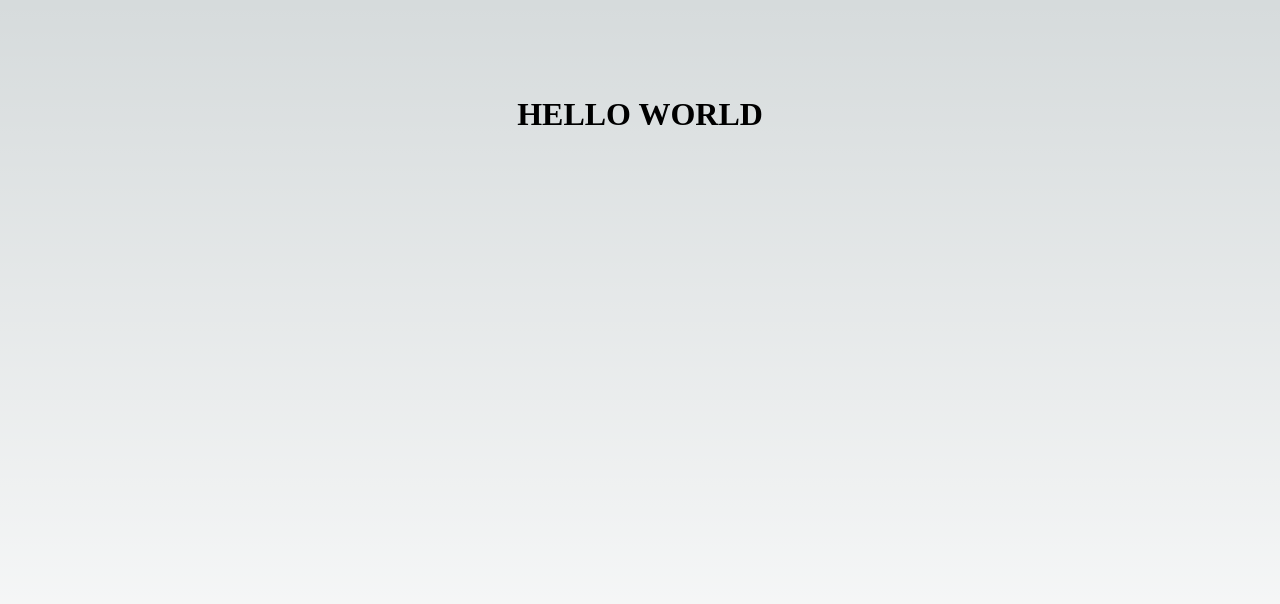
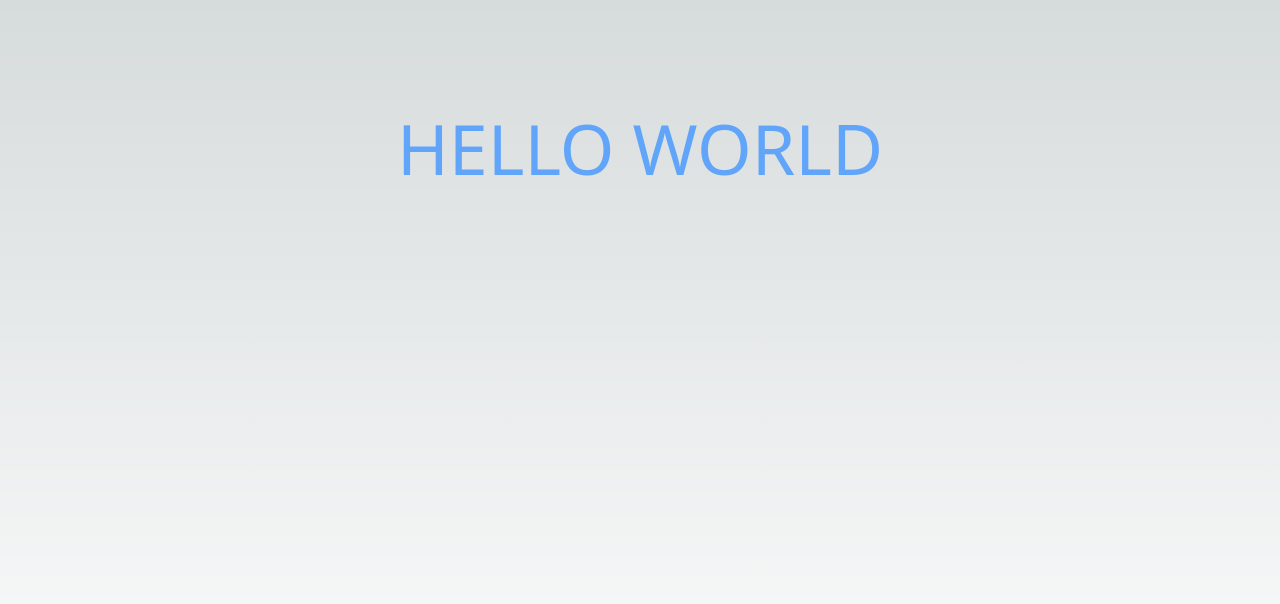
Before and after one commit to azad71/restaurant-reservations, a Next.js app: page / in a window 1280 px wide. Shown: the top 604 px of the page. Built offline with nearby package versions, Linux system fonts and the light colour scheme.

Commit message:
added tailwind css

```diff
--- a/app/page.tsx
+++ b/app/page.tsx
@@ -7,7 +7,7 @@ const inter = Inter({ subsets: ["latin"] });
 export default function Home() {
   return (
     <main className={styles.main}>
-      <h1>HELLO WORLD</h1>
+      <h1 className="text-blue-400 text-7xl">HELLO WORLD</h1>
     </main>
   );
 }
--- a/package.json
+++ b/package.json
@@ -17,5 +17,10 @@
     "react": "18.2.0",
     "react-dom": "18.2.0",
     "typescript": "5.1.3"
+  },
+  "devDependencies": {
+    "autoprefixer": "^10.4.13",
+    "postcss": "^8.4.20",
+    "tailwindcss": "^3.2.4"
   }
 }
--- /dev/null
+++ b/postcss.config.js
@@ -0,0 +1,6 @@
+module.exports = {
+  plugins: {
+    tailwindcss: {},
+    autoprefixer: {},
+  },
+}
--- /dev/null
+++ b/tailwind.config.js
@@ -0,0 +1,21 @@
+/** @type {import('tailwindcss').Config} */
+module.exports = {
+  content: ["./app/**/*.{js,ts,jsx,tsx}"],
+  theme: {
+    extend: {},
+    fontSize: {
+      "2xsm": "10px",
+      xsm: "12px",
+      sm: "13px",
+      reg: "15px",
+      lg: "18px",
+      "2xl": "22px",
+      "3xl": "25px",
+      "4xl": "32px",
+      "5xl": "40px",
+      "6xl": "50px",
+      "7xl": "70px",
+    },
+  },
+  plugins: [],
+};
```
Also changed, not shown: app/globals.css (+7 -3 lines), 1 other file (tests, documents, lock files or other folders).
